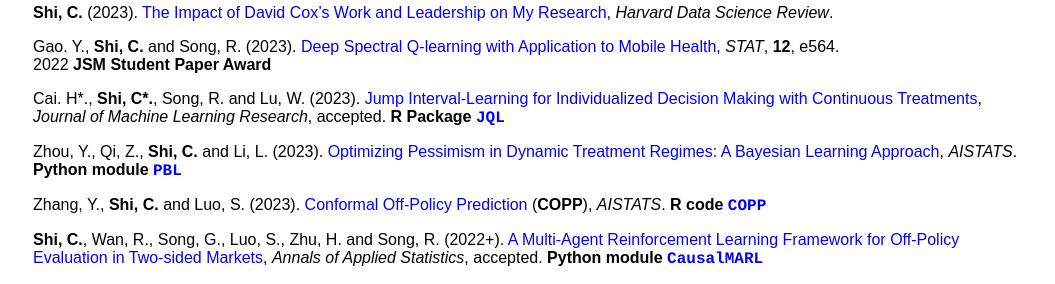
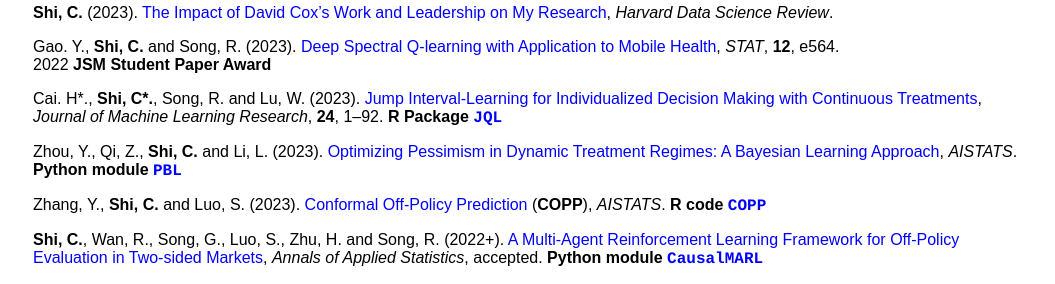
Before and after one commit to callmespring/callmespring.github.io, a Jekyll site: the page built from publication.md, in a window 1280 px wide and 900 px high, scrolled down 844 px. Shown: the part 152-436 px from the top of the window, without its empty margins (107-1162 px from the left). Built offline with Jekyll 4.4.1, drawn with Linux system fonts in a browser that asks for light colours.

Commit message:
Update publication.md

```diff
--- a/publication.md
+++ b/publication.md
@@ -58,7 +58,7 @@
 
 Gao. Y., **Shi, C.** and Song, R. (2023). [Deep Spectral Q-learning with Application to Mobile Health](https://onlinelibrary.wiley.com/doi/full/10.1002/sta4.564), _STAT_, **12**, e564. <br/>2022 **JSM Student Paper Award**
 
-Cai. H\*., **Shi, C\*.**, Song, R. and Lu, W. (2023). [Jump Interval-Learning for Individualized Decision Making with Continuous Treatments](https://arxiv.org/pdf/2111.08885.pdf), _Journal of Machine Learning Research_, accepted. **R Package** [<span style="font-family:courier;">**JQL**</span>](https://cran.r-project.org/web/packages/JQL/index.html)
+Cai. H\*., **Shi, C\*.**, Song, R. and Lu, W. (2023). [Jump Interval-Learning for Individualized Decision Making with Continuous Treatments](https://arxiv.org/pdf/2111.08885.pdf), _Journal of Machine Learning Research_, **24**, 1--92. **R Package** [<span style="font-family:courier;">**JQL**</span>](https://cran.r-project.org/web/packages/JQL/index.html)
 
 Zhou, Y., Qi, Z., **Shi, C.** and Li, L. (2023). [Optimizing Pessimism in Dynamic Treatment Regimes: A Bayesian Learning Approach](https://arxiv.org/pdf/2210.14420.pdf), _AISTATS_.
 **Python module** [<span style="font-family:courier;">**PBL**</span>](https://github.com/yunzhe-zhou/PBL)
```
